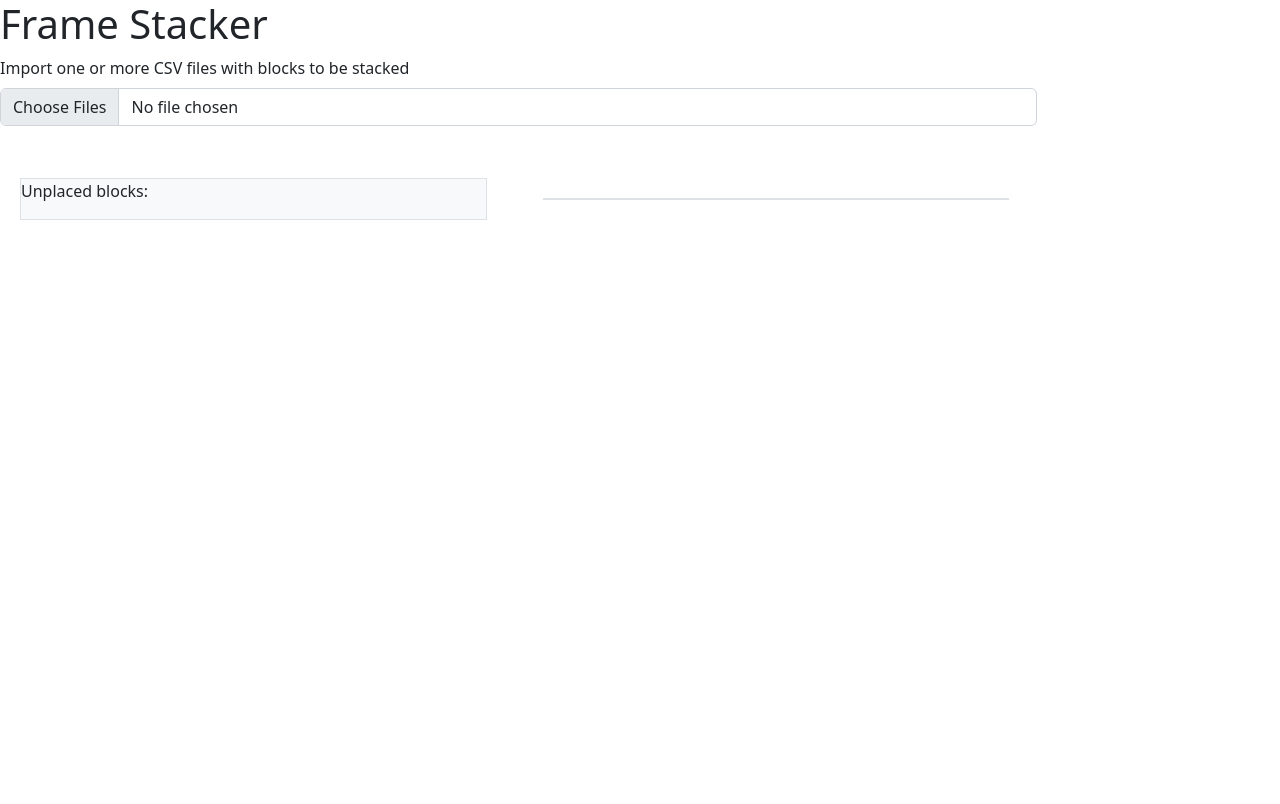
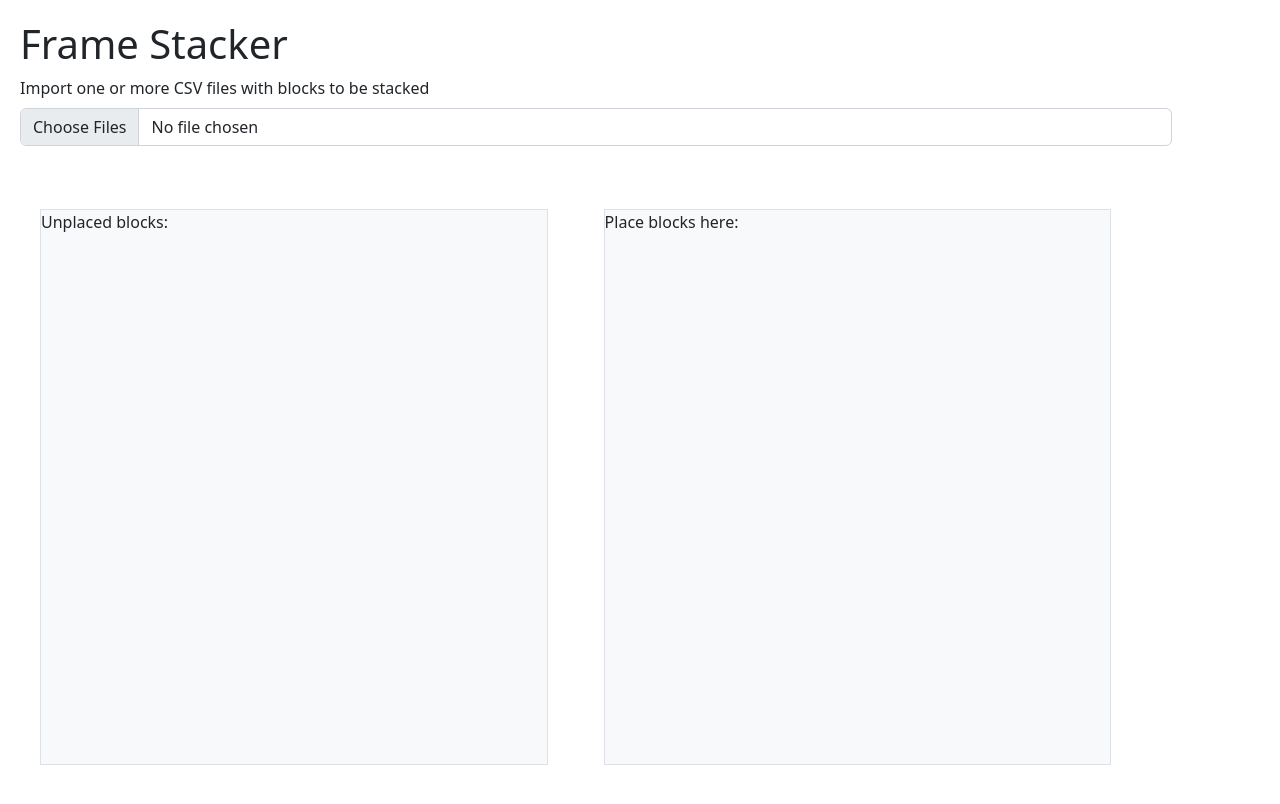
Before and after one commit to framesgames/FrameStacker, a React (Create React App) app in the folder frame-stacker/: page / in a window 1280 px wide. Shown: the top 804 px of the page. Built offline with nearby package versions, Linux system fonts and the light colour scheme.

Commit message:
fix CSS for dropzone support

```diff
--- a/frame-stacker/src/App.css
+++ b/frame-stacker/src/App.css
@@ -37,16 +37,9 @@
   }
 }
 
-
-html {
-  height: -webkit-fill-available;
-  width: -webkit-fill-available;
-}
-
-
-body {
-  height: 90%;
-  width: 90%;
+body, html, .app, .stack, #frame-stacker {
+  height: 100%;
+  width: 100%;
 }
 
 .padding {
@@ -65,20 +58,10 @@ body {
 
 .column {
   width: 45%;
-  background-color: #6969fc;
-  height: -webkit-fill-available;
-}
-
-.stack {
-  height: -webkit-fill-available;
-  width: -webkit-fill-available;
+  height: 90%;
 }
 
 .flex-container {
-  height: -webkit-fill-available;
-  width: -webkit-fill-available;
-  display: flex;
-  align-items: center;
   height: 90%;
   width: 90%;
 }
--- a/frame-stacker/src/App.js
+++ b/frame-stacker/src/App.js
@@ -221,11 +221,10 @@ class App extends React.Component {
 
   render() {
     return (
-        <div onDragOver={(e) => e.preventDefault()}>
+        <div className="flex-container padding" onDragOver={(e) => e.preventDefault()}>
           <h1>Frame Stacker</h1>
-          <div className="flex-container">
             <Stack direction="vertical" className="stack" gap={3}>
-              <Row>
+              <Row id="file-input">
                 <Form.Group controlId="formFile" className="mb-3">
                   <Form.Label>Import one or more CSV files with blocks to be stacked</Form.Label>
                   <Form.Control
@@ -239,19 +238,19 @@ class App extends React.Component {
                   />
                 </Form.Group>
               </Row>
-              <Row>
+              <Row id="frame-stacker">
                 <Stack direction="horizontal" className="stack" gap={3}>
                   <div className="bg-light border column padding">
                     <p>Unplaced blocks:</p>
                     {this.renderBlocks(this.state.unplacedBlocks)}
                   </div>
                   <div className="bg-light border column padding">
+                    <p>Place blocks here:</p>
                     <DropZone />
                   </div>
                 </Stack>
               </Row>
             </Stack>
-          </div>
         </div>
     );
   }
--- a/frame-stacker/src/DropZone.js
+++ b/frame-stacker/src/DropZone.js
@@ -21,9 +21,7 @@ class DropZone extends React.Component {
     render() {
         return (
             <div
-                style={{
-                    height: '-webkit-fill-available',
-                }}
+                style={{ height: '100%' }}
                 onDragEnter={this.onDragEnter}
                 onDragLeave={this.onDragLeave}
                 onDrop={this.onDragLeave}
--- a/frame-stacker/src/index.css
+++ b/frame-stacker/src/index.css
@@ -11,3 +11,7 @@ code {
   font-family: source-code-pro, Menlo, Monaco, Consolas, 'Courier New',
     monospace;
 }
+
+#root {
+  height: 100%;
+}
```
